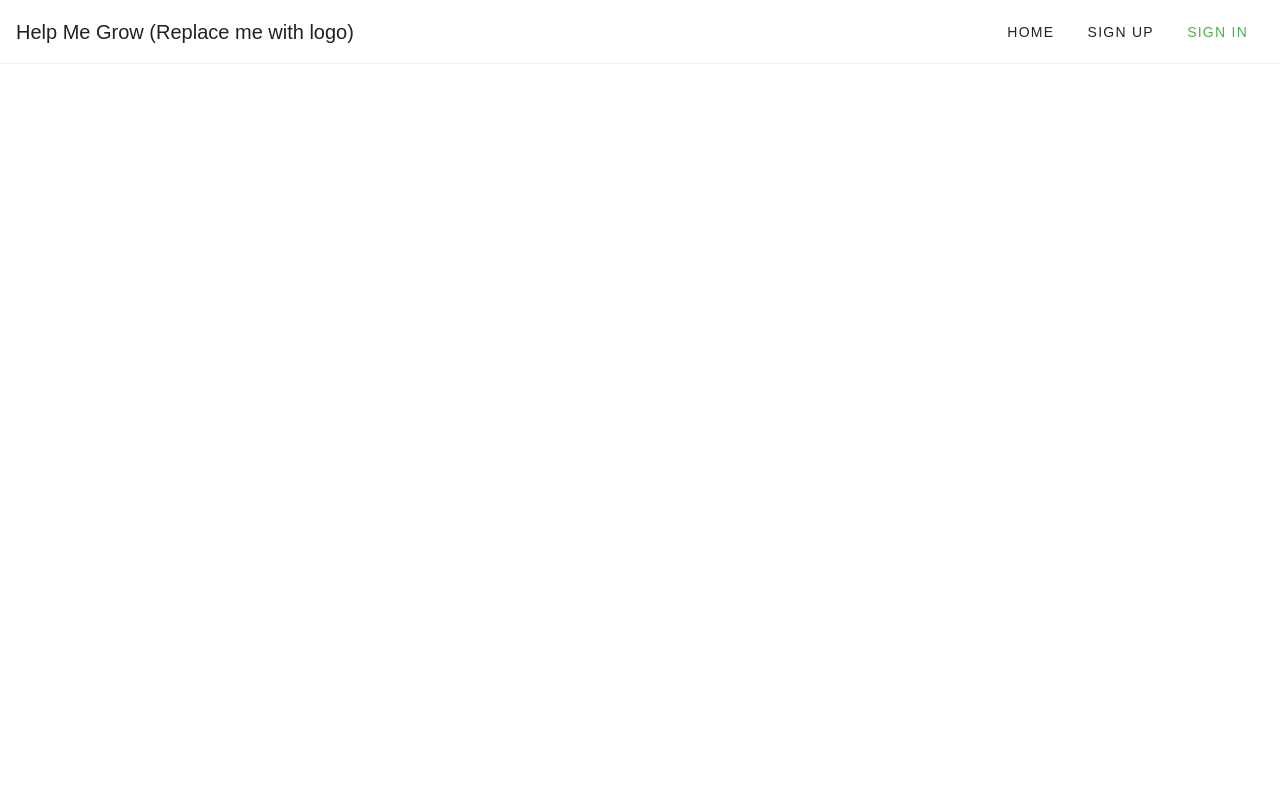
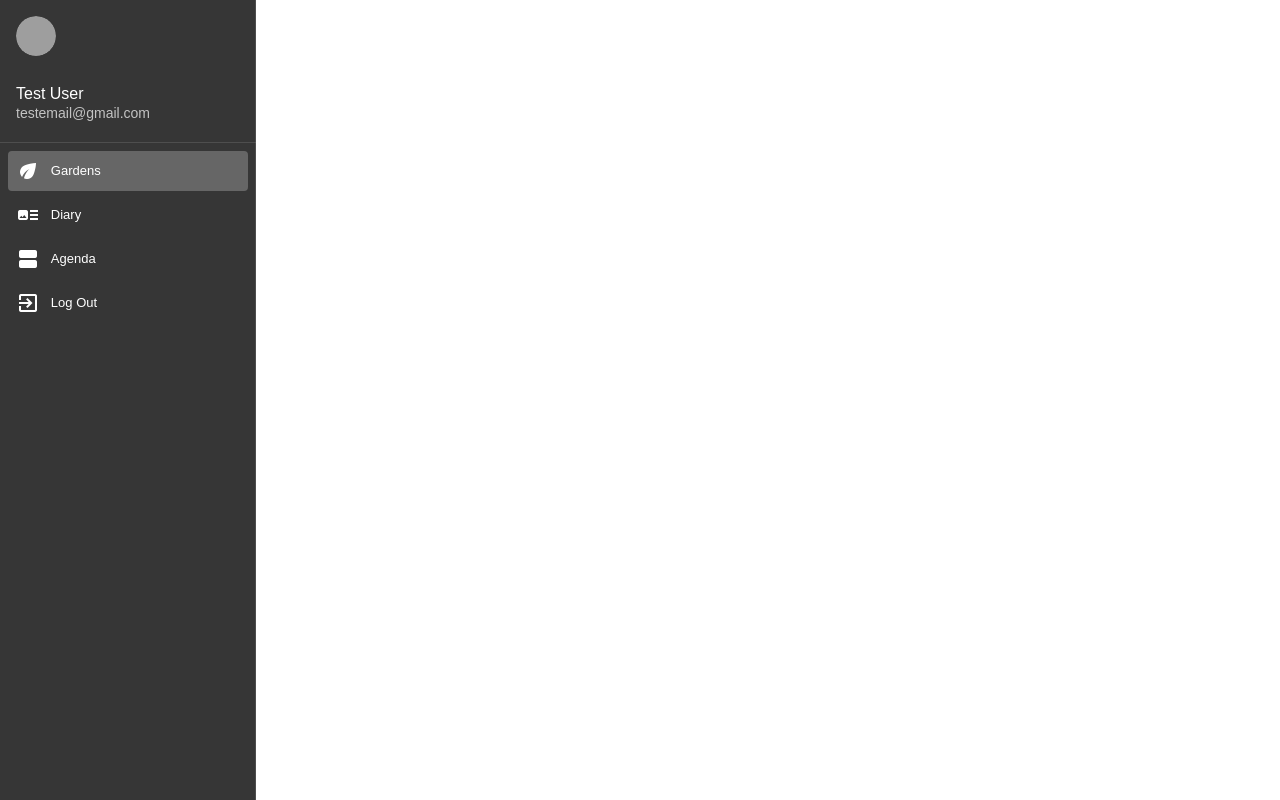
Before and after one commit to Archivolt1/helpmegrow-web, a Nuxt app: page /gardens in a window 1280 px wide. Built offline with nearby package versions, Linux system fonts and the light colour scheme; grey boxes are pictures that could not be loaded; a web font is replaced by a local one.

Commit message:
App layouts.

```diff
--- a/components/app/main-toolbar.vue
+++ b/components/app/mainToolbar.vue
@@ -1,7 +1,7 @@
 <template>
     <v-toolbar flat style="border-bottom: 1px #EEEEEE solid;">
         <v-toolbar-title>Help Me Grow (Replace me with logo)</v-toolbar-title>
-        <v-spacer></v-spacer>
+        <v-spacer/>
         <v-btn to="/" text>
             Home
         </v-btn>
@@ -16,7 +16,7 @@
 
 <script>
     export default {
-        name: "main-toolbar"
+        name: "mainToolbar"
     }
 </script>
 
--- /dev/null
+++ b/layouts/appDefault.vue
@@ -0,0 +1,54 @@
+<template>
+    <v-navigation-drawer :mini-variant-width="70" absolute dark expand-on-hover permanent>
+        <v-list nav>
+            <v-list-item class="px-2">
+                <v-list-item-avatar>
+                    <v-img src="https://randomuser.me/api/portraits/women/85.jpg"/>
+                </v-list-item-avatar>
+            </v-list-item>
+            <v-list-item link to="/profile">
+                <v-list-item-content>
+                    <v-list-item-title class="title">Test User</v-list-item-title>
+                    <v-list-item-subtitle>testemail@gmail.com</v-list-item-subtitle>
+                </v-list-item-content>
+            </v-list-item>
+        </v-list>
+        <v-divider/>
+        <v-list dense nav>
+            <v-list-item :key="'gardens'" link to="/gardens">
+                <v-list-item-icon>
+                    <v-icon color="primary">eco</v-icon>
+                </v-list-item-icon>
+                <v-list-item-title>&nbsp;&nbsp;&nbsp;Gardens</v-list-item-title>
+            </v-list-item>
+            <v-list-item :key="'diary'" link to="/diary">
+                <v-list-item-icon>
+                    <v-icon color="primary">art_track</v-icon>
+                </v-list-item-icon>
+                <v-list-item-title>&nbsp;&nbsp;&nbsp;Diary</v-list-item-title>
+            </v-list-item>
+            <v-list-item :key="'agenda'" link to="/agenda">
+                <v-list-item-icon>
+                    <v-icon color="primary">view_agenda</v-icon>
+                </v-list-item-icon>
+                <v-list-item-title>&nbsp;&nbsp;&nbsp;Agenda</v-list-item-title>
+            </v-list-item>
+            <v-list-item :key="'logout'" link to="/logout">
+                <v-list-item-icon>
+                    <v-icon color="primary">exit_to_app</v-icon>
+                </v-list-item-icon>
+                <v-list-item-title>&nbsp;&nbsp;&nbsp;Log Out</v-list-item-title>
+            </v-list-item>
+        </v-list>
+    </v-navigation-drawer>
+</template>
+
+<script>
+    export default {
+        name: "appDefault"
+    }
+</script>
+
+<style scoped>
+
+</style>
--- a/layouts/default.vue
+++ b/layouts/default.vue
@@ -8,7 +8,7 @@
 </template>
 
 <script>
-    import MainToolbar from "../components/app/main-toolbar";
+    import MainToolbar from "../components/app/mainToolbar";
     export default {
         name: "default",
         components: {MainToolbar}
--- a/pages/gardens.vue
+++ b/pages/gardens.vue
@@ -4,7 +4,15 @@
 
 <script>
     export default {
-        name: "gardens"
+        name: "gardens",
+        head() {
+            return {
+                title: "Gardens"
+            };
+        },
+        layout: "appDefault",
+        data: () => ({
+        })
     }
 </script>
 
--- a/pages/index.vue
+++ b/pages/index.vue
@@ -18,12 +18,6 @@
     </v-container>
 </template>
 
-
-
-
-
-
-
 <script>
     //logic
     export default {
--- /dev/null
+++ b/pages/logout.vue
@@ -0,0 +1,13 @@
+<template>
+    <div></div>
+</template>
+
+<script>
+    export default {
+        name: "logout"
+    }
+</script>
+
+<style scoped>
+
+</style>
--- a/components/website/app-nav-drawer.vue
+++ b/pages/profile.vue
@@ -1,10 +1,10 @@
 <template>
-
+    <div></div>
 </template>
 
 <script>
     export default {
-        name: "app-nav-drawer"
+        name: "profile"
     }
 </script>
 
```
